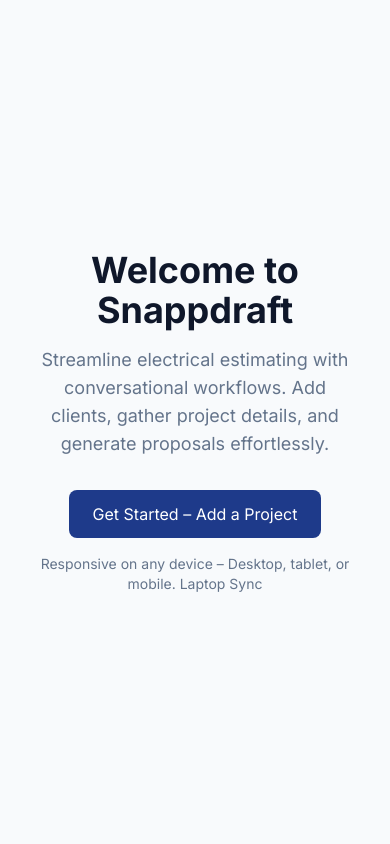
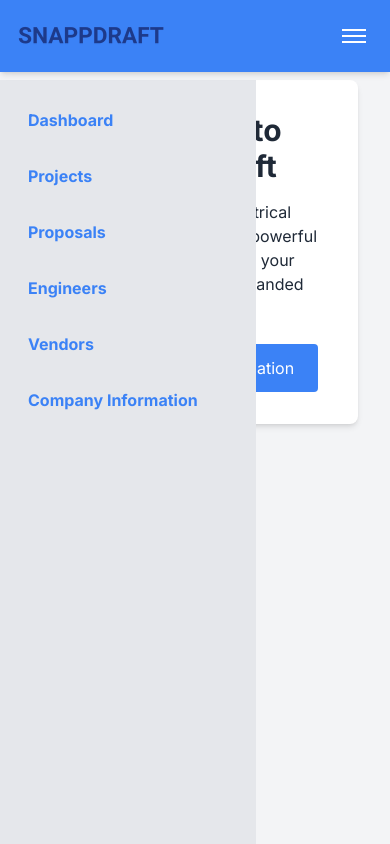
Before and after one commit to XPElectric/snappdraft, a Next.js app: page / in a window 390 px wide. Built offline with nearby package versions, Linux system fonts and the light colour scheme.

Commit message:
Create and upload Snappdraft logo.  Test and deploy to Firebase.

```diff
--- a/src/app/page.tsx
+++ b/src/app/page.tsx
@@ -1,14 +1,155 @@
+'use client';
+
+import { useState, useEffect } from 'react';
+
 export default function Home() {
+  const [isCollapsed, setIsCollapsed] = useState(false);
+  const [showModal, setShowModal] = useState(false);
+  const [companyName, setCompanyName] = useState('');
+  const [companyAddress, setCompanyAddress] = useState('');
+  const [logoPreview, setLogoPreview] = useState('');
+  const [companyLogo, setCompanyLogo] = useState('');
+
+  useEffect(() => {
+    // Load saved state
+    const savedCollapsed = localStorage.getItem('sidebarCollapsed') === 'true';
+    setIsCollapsed(savedCollapsed);
+
+    const savedName = localStorage.getItem('companyName') || '';
+    const savedAddress = localStorage.getItem('companyAddress') || '';
+    const savedLogo = localStorage.getItem('companyLogo') || '';
+    setCompanyName(savedName);
+    setCompanyAddress(savedAddress);
+    setCompanyLogo(savedLogo);
+  }, []);
+
+  const toggleMenu = () => {
+    const newCollapsed = !isCollapsed;
+    setIsCollapsed(newCollapsed);
+    localStorage.setItem('sidebarCollapsed', newCollapsed.toString());
+  };
+
+  const openModal = () => setShowModal(true);
+  const closeModal = () => setShowModal(false);
+
+  const handleLogoUpload = (e: React.ChangeEvent<HTMLInputElement>) => {
+    const file = e.target.files?.[0];
+    if (file) {
+      const reader = new FileReader();
+      reader.onload = (e) => setLogoPreview(e.target?.result as string);
+      reader.readAsDataURL(file);
+    }
+  };
+
+  const handleSubmit = (e: React.FormEvent) => {
+    e.preventDefault();
+    localStorage.setItem('companyName', companyName);
+    localStorage.setItem('companyAddress', companyAddress);
+
+    if (logoPreview) {
+      localStorage.setItem('companyLogo', logoPreview);
+      setCompanyLogo(logoPreview);
+    }
+
+    closeModal();
+    alert('Company information saved! Logo will now appear in the header.');
+  };
+
   return (
-    <main className="flex min-h-screen flex-col items-center justify-center p-8 bg-slate-50">
-      <div className="text-center max-w-md">
-        <h1 className="text-4xl font-bold text-slate-900 mb-4">Welcome to Snappdraft</h1>
-        <p className="text-lg text-slate-500 mb-8">Streamline electrical estimating with conversational workflows. Add clients, gather project details, and generate proposals effortlessly.</p>
-        <button className="bg-[#1E3A8A] text-white px-6 py-3 rounded-lg hover:bg-[#1E40AF] transition">
-          Get Started – Add a Project
+    <div className={`min-h-screen bg-gray-100 text-gray-800 transition-all duration-300 ${isCollapsed ? '' : 'ml-0'}`}>
+      {/* Header */}
+      <header className="fixed top-0 left-0 right-0 bg-blue-500 text-white p-4 flex justify-between items-center z-50 shadow-md">
+        <img src="/assets/snappdraft-logo.png" alt="Snappdraft Logo" className="h-10 w-auto" /> {/* Update src as needed */}
+        {companyLogo && <img src={companyLogo} alt="Company Logo" className="h-10 max-w-36" />}
+        <button
+          className="md:hidden flex flex-col p-2 cursor-pointer"
+          onClick={toggleMenu}
+          aria-label="Toggle Menu"
+        >
+          <span className={`block w-6 h-0.5 bg-white mb-1 transition-transform ${isCollapsed ? 'rotate-45 translate-y-1 translate-x-1' : ''}`} />
+          <span className={`block w-6 h-0.5 bg-white mb-1 transition-opacity ${isCollapsed ? 'opacity-0' : ''}`} />
+          <span className={`block w-6 h-0.5 bg-white transition-transform ${isCollapsed ? '-rotate-45 -translate-y-1 translate-x-1' : ''}`} />
         </button>
-        <p className="text-sm text-slate-500 mt-4">Responsive on any device – Desktop, tablet, or mobile. Laptop Sync</p>
-      </div>
-    </main>
+      </header>
+
+      {/* Overlay */}
+      {isCollapsed && (
+        <div
+          className="fixed inset-0 bg-black bg-opacity-50 z-40 md:hidden"
+          onClick={toggleMenu}
+        />
+      )}
+
+      {/* Sidebar */}
+      <nav className={`fixed top-20 left-0 h-[calc(100vh-5rem)] w-64 bg-gray-200 p-4 overflow-y-auto transition-transform duration-300 z-40 md:translate-x-0 ${
+        isCollapsed ? '-translate-x-full md:translate-x-0' : 'translate-x-0'
+      }`}>
+        <ul className="space-y-2">
+          <li><a href="#dashboard" className="block p-3 font-bold text-blue-500 hover:bg-blue-500 hover:text-white rounded">Dashboard</a></li>
+          <li><a href="#projects" className="block p-3 font-bold text-blue-500 hover:bg-blue-500 hover:text-white rounded">Projects</a></li>
+          <li><a href="#proposals" className="block p-3 font-bold text-blue-500 hover:bg-blue-500 hover:text-white rounded">Proposals</a></li>
+          <li><a href="#engineers" className="block p-3 font-bold text-blue-500 hover:bg-blue-500 hover:text-white rounded">Engineers</a></li>
+          <li><a href="#vendors" className="block p-3 font-bold text-blue-500 hover:bg-blue-500 hover:text-white rounded">Vendors</a></li>
+          <li>
+            <button
+              onClick={() => { openModal(); if (window.innerWidth < 768) toggleMenu(); }}
+              className="w-full text-left p-3 font-bold text-blue-500 hover:bg-blue-500 hover:text-white rounded"
+            >
+              Company Information
+            </button>
+          </li>
+        </ul>
+      </nav>
+
+      {/* Main Content */}
+      <main className={`pt-20 p-8 transition-all duration-300 ${isCollapsed ? 'md:ml-0' : 'md:ml-64'}`}>
+        <div className="max-w-md mx-auto bg-white p-8 rounded-lg shadow-md text-center">
+          <h1 className="text-3xl font-bold mb-4">Welcome to Snappdraft</h1>
+          <p className="mb-6">Streamline your electrical estimating with simple, powerful tools. Start by adding your company details for branded proposals.</p>
+          <button onClick={openModal} className="bg-blue-500 text-white px-6 py-3 rounded hover:bg-blue-600">
+            Add Company Information
+          </button>
+        </div>
+      </main>
+
+      {/* Modal */}
+      {showModal && (
+        <div className="fixed inset-0 bg-black bg-opacity-50 z-50 flex items-center justify-center p-4">
+          <div className="bg-white p-8 rounded-lg max-w-md w-full max-h-[90vh] overflow-y-auto">
+            <h2 className="text-2xl font-bold mb-4">Company Information</h2>
+            <form onSubmit={handleSubmit}>
+              <label className="block mb-2 font-bold">Company Name:</label>
+              <input
+                type="text"
+                value={companyName}
+                onChange={(e) => setCompanyName(e.target.value)}
+                placeholder="Enter company name"
+                required
+                className="w-full p-2 border border-gray-300 rounded mb-4"
+              />
+              <label className="block mb-2 font-bold">Address:</label>
+              <textarea
+                value={companyAddress}
+                onChange={(e) => setCompanyAddress(e.target.value)}
+                placeholder="Enter company address"
+                rows={3}
+                className="w-full p-2 border border-gray-300 rounded mb-4"
+              />
+              <label className="block mb-2 font-bold">Logo:</label>
+              <input type="file" accept="image/*" onChange={handleLogoUpload} className="w-full p-2 border border-gray-300 rounded mb-2" />
+              {logoPreview && <img src={logoPreview} alt="Preview" className="max-h-24 mx-auto mb-4" />}
+              <div className="flex space-x-2">
+                <button type="submit" className="flex-1 bg-blue-500 text-white py-2 rounded hover:bg-blue-600">
+                  Save
+                </button>
+                <button type="button" onClick={closeModal} className="flex-1 bg-gray-300 py-2 rounded hover:bg-gray-400">
+                  Cancel
+                </button>
+              </div>
+            </form>
+          </div>
+        </div>
+      )}
+    </div>
   );
 }
```
Also changed, not shown: public/assets/snappdraft-logo.png (added).
